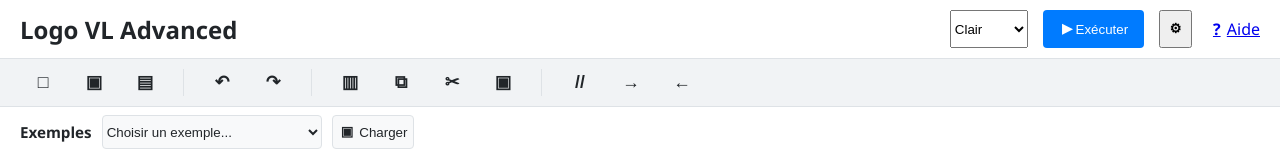
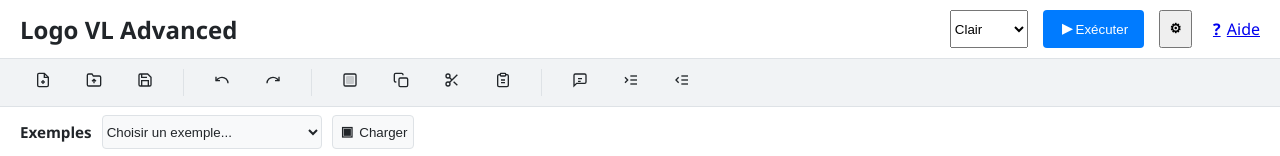
Before and after one commit to Mdkdo/MdlogoVLx, a plain HTML site: page index.html in a window 1280 px wide. Shown: the top 156 px of the page. Drawn offline with Linux system fonts and the light colour scheme.

Commit message:
Add files via upload

```diff
--- a/index.html
+++ b/index.html
@@ -22,7 +22,7 @@
                     </select>
                     <button id="runBtnTop" class="primary"><span class="icon" aria-hidden="true">▶</span> Exécuter</button>
                     <button id="settingsBtn" title="Paramètres"><span class="icon" aria-hidden="true">⚙</span></button>
-                    <a href="https://clubannour.blogspot.com/p/mdlogovlhelp.html" target="_blank" class="help-link"><span class="icon" aria-hidden="true">?</span> Aide</a>
+                    <a href="help.html" target="_blank" class="help-link"><span class="icon" aria-hidden="true">?</span> Aide</a>
                 </div>
             </header>
 
@@ -51,23 +51,136 @@
 
             <div class="editor-workspace">
                 <div class="toolbar-container">
-                    <div class="toolbar">
-                        <button id="newFileBtn" title="Nouveau"><span class="icon" aria-hidden="true">□</span></button>
-                        <button id="openFileBtn" title="Ouvrir"><span class="icon" aria-hidden="true">▣</span></button>
-                        <button id="saveFileBtn" title="Enregistrer"><span class="icon" aria-hidden="true">▤</span></button>
-                        <span class="separator"></span>
-                        <button id="undoBtn" title="Annuler"><span class="icon" aria-hidden="true">↶</span></button>
-                        <button id="redoBtn" title="Rétablir"><span class="icon" aria-hidden="true">↷</span></button>
-                        <span class="separator"></span>
-                        <button id="selectAllBtn" title="Tout sélectionner"><span class="icon" aria-hidden="true">▥</span></button>
-                        <button id="copyBtn" title="Copier"><span class="icon" aria-hidden="true">⧉</span></button>
-                        <button id="cutBtn" title="Couper"><span class="icon" aria-hidden="true">✂</span></button>
-                        <button id="pasteBtn" title="Coller"><span class="icon" aria-hidden="true">▣</span></button>
-                        <span class="separator"></span>
-                        <button id="commentBtn" title="Commenter"><span class="icon" aria-hidden="true">//</span></button>
-                        <button id="indentBtn" title="Indenter"><span class="icon" aria-hidden="true">→</span></button>
-                        <button id="unindentBtn" title="Désindenter"><span class="icon" aria-hidden="true">←</span></button>
-                    </div>
+<div class="toolbar">
+    <!-- Fichiers -->
+    <button id="newFileBtn" title="Nouveau">
+        <span class="icon" aria-hidden="true">
+            <svg viewBox="0 0 24 24" width="16" height="16" fill="none" stroke="currentColor" stroke-width="2">
+                <path d="M14 2H6a2 2 0 0 0-2 2v16a2 2 0 0 0 2 2h12a2 2 0 0 0 2-2V8z"/>
+                <polyline points="14,2 14,8 20,8"/>
+                <line x1="12" y1="18" x2="12" y2="12"/>
+                <line x1="9" y1="15" x2="15" y2="15"/>
+            </svg>
+        </span>
+    </button>
+
+    <button id="openFileBtn" title="Ouvrir">
+        <span class="icon" aria-hidden="true">
+            <svg viewBox="0 0 24 24" width="16" height="16" fill="none" stroke="currentColor" stroke-width="2">
+                <path d="M22 19a2 2 0 0 1-2 2H4a2 2 0 0 1-2-2V5a2 2 0 0 1 2-2h5l2 3h9a2 2 0 0 1 2 2z"/>
+                <path d="M12 11v6M9 14l3-3 3 3"/>
+            </svg>
+        </span>
+    </button>
+
+    <button id="saveFileBtn" title="Enregistrer">
+        <span class="icon" aria-hidden="true">
+            <svg viewBox="0 0 24 24" width="16" height="16" fill="none" stroke="currentColor" stroke-width="2">
+                <path d="M19 21H5a2 2 0 0 1-2-2V5a2 2 0 0 1 2-2h11l5 5v11a2 2 0 0 1-2 2z"/>
+                <polyline points="17,21 17,13 7,13 7,21"/>
+                <polyline points="7,3 7,8 15,8"/>
+            </svg>
+        </span>
+    </button>
+
+    <span class="separator"></span>
+
+    <!-- Édition -->
+    <button id="undoBtn" title="Annuler">
+        <span class="icon" aria-hidden="true">
+            <svg viewBox="0 0 24 24" width="16" height="16" fill="none" stroke="currentColor" stroke-width="2">
+                <path d="M3 7v6h6"/>
+                <path d="M21 17a9 9 0 0 0-9-9 9 9 0 0 0-6 2.3L3 13"/>
+            </svg>
+        </span>
+    </button>
+
+    <button id="redoBtn" title="Rétablir">
+        <span class="icon" aria-hidden="true">
+            <svg viewBox="0 0 24 24" width="16" height="16" fill="none" stroke="currentColor" stroke-width="2">
+                <path d="M21 7v6h-6"/>
+                <path d="M3 17a9 9 0 0 1 9-9 9 9 0 0 1 6 2.3L21 13"/>
+            </svg>
+        </span>
+    </button>
+
+    <span class="separator"></span>
+
+    <!-- Presse-papiers -->
+    <button id="selectAllBtn" title="Tout sélectionner">
+        <span class="icon" aria-hidden="true">
+            <svg viewBox="0 0 24 24" width="16" height="16" fill="none" stroke="currentColor" stroke-width="2">
+                <rect x="3" y="3" width="18" height="18" rx="2"/>
+                <rect x="7" y="7" width="10" height="10" rx="1" fill="currentColor" opacity="0.2"/>
+            </svg>
+        </span>
+    </button>
+
+    <button id="copyBtn" title="Copier">
+        <span class="icon" aria-hidden="true">
+            <svg viewBox="0 0 24 24" width="16" height="16" fill="none" stroke="currentColor" stroke-width="2">
+                <rect x="9" y="9" width="13" height="13" rx="2"/>
+                <path d="M5 15H4a2 2 0 0 1-2-2V4a2 2 0 0 1 2-2h9a2 2 0 0 1 2 2v1"/>
+            </svg>
+        </span>
+    </button>
+
+    <button id="cutBtn" title="Couper">
+        <span class="icon" aria-hidden="true">
+            <svg viewBox="0 0 24 24" width="16" height="16" fill="none" stroke="currentColor" stroke-width="2">
+                <circle cx="6" cy="6" r="3"/>
+                <circle cx="6" cy="18" r="3"/>
+                <line x1="20" y1="4" x2="8.12" y2="15.88"/>
+                <line x1="14.47" y1="14.48" x2="20" y2="20"/>
+                <line x1="8.12" y1="8.12" x2="12" y2="12"/>
+            </svg>
+        </span>
+    </button>
+
+    <button id="pasteBtn" title="Coller">
+        <span class="icon" aria-hidden="true">
+            <svg viewBox="0 0 24 24" width="16" height="16" fill="none" stroke="currentColor" stroke-width="2">
+                <path d="M16 4h2a2 2 0 0 1 2 2v14a2 2 0 0 1-2 2H6a2 2 0 0 1-2-2V6a2 2 0 0 1 2-2h2"/>
+                <rect x="8" y="2" width="8" height="4" rx="1"/>
+                <path d="M9 12h6M9 16h6"/>
+            </svg>
+        </span>
+    </button>
+
+    <span class="separator"></span>
+
+    <!-- Code -->
+    <button id="commentBtn" title="Commenter">
+        <span class="icon" aria-hidden="true">
+            <svg viewBox="0 0 24 24" width="16" height="16" fill="none" stroke="currentColor" stroke-width="2">
+                <path d="M21 15a2 2 0 0 1-2 2H7l-4 4V5a2 2 0 0 1 2-2h14a2 2 0 0 1 2 2z"/>
+                <path d="M9 10h6M9 14h4"/>
+            </svg>
+        </span>
+    </button>
+
+    <button id="indentBtn" title="Indenter">
+        <span class="icon" aria-hidden="true">
+            <svg viewBox="0 0 24 24" width="16" height="16" fill="none" stroke="currentColor" stroke-width="2">
+                <polyline points="3 8 7 12 3 16"/>
+                <line x1="11" y1="6" x2="21" y2="6"/>
+                <line x1="11" y1="12" x2="21" y2="12"/>
+                <line x1="11" y1="18" x2="21" y2="18"/>
+            </svg>
+        </span>
+    </button>
+
+    <button id="unindentBtn" title="Désindenter">
+        <span class="icon" aria-hidden="true">
+            <svg viewBox="0 0 24 24" width="16" height="16" fill="none" stroke="currentColor" stroke-width="2">
+                <polyline points="7 8 3 12 7 16"/>
+                <line x1="11" y1="6" x2="21" y2="6"/>
+                <line x1="11" y1="12" x2="21" y2="12"/>
+                <line x1="11" y1="18" x2="21" y2="18"/>
+            </svg>
+        </span>
+    </button>
+</div>
                 </div>
 
                 <div class="examples-bar">
--- a/style.css
+++ b/style.css
@@ -405,3 +405,18 @@ button.danger { background: var(--danger-color); color: white; border: none; hei
         font-size: 12px;
     }
 }
+
+.toolbar .icon svg {
+    display: block;
+    vertical-align: middle;
+    /*color: #333;  ou var(--icon-color) */
+    transition: color 0.2s;
+}
+
+.toolbar button:hover .icon svg {
+    color: #6666ff;
+}
+
+.toolbar button:disabled .icon svg {
+    opacity: 0.4;
+}
```
